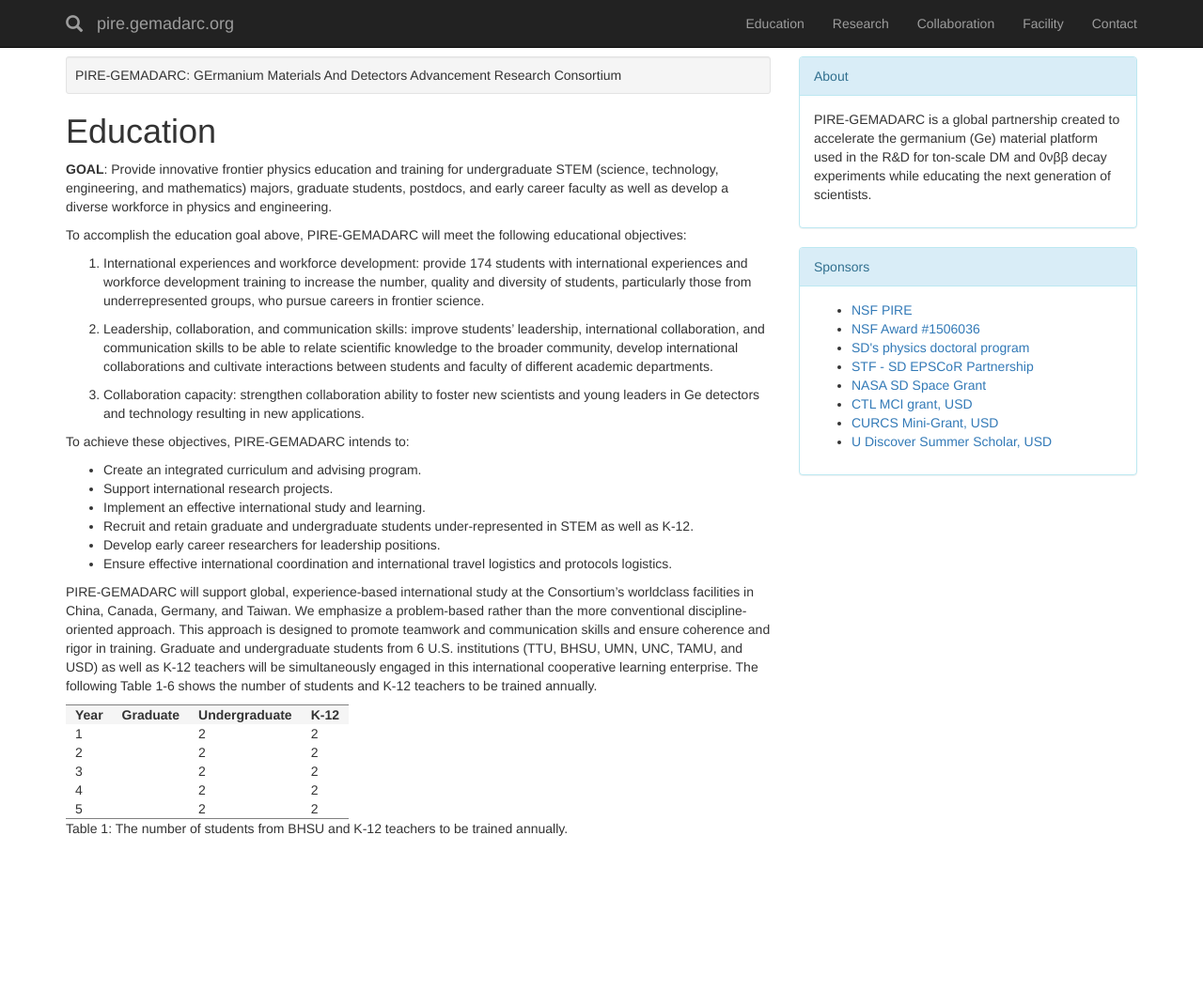
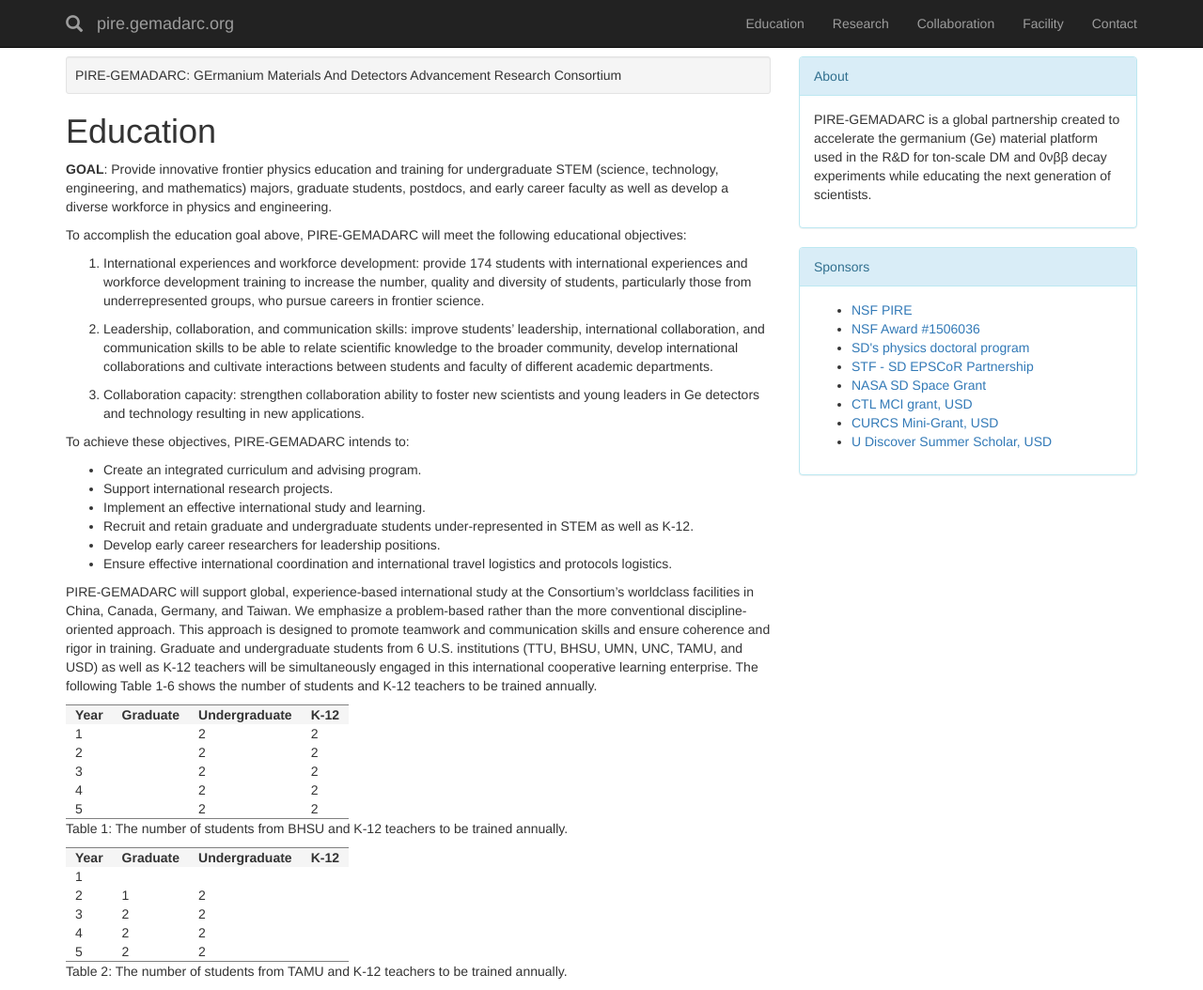
Before and after one commit to gemadarc/gemadarc.github.io, a Jekyll site: the page built from edu.md, in a window 1280 px wide and 1054 px high. Shown: the whole window at 94% size. Built offline with Jekyll 4.4.1, drawn with Linux system fonts in a browser that asks for light colours; nearby versions of some CDN libraries; our own code applies the rules of GitHub Pages for plain Markdown files.

Commit message:
Update edu.md

```diff
--- a/edu.md
+++ b/edu.md
@@ -42,3 +42,13 @@ students and K-12 teachers to be trained annually.
 | 5  |        |      2      |  2 |
 
 Table 1: The number of students from BHSU and K-12 teachers to be trained annually.
+
+|Year|Graduate|Undergraduate|K-12|
+|----|--------|-------------|----|
+| 1  |        |             |    |
+| 2  |    1   |      2      |    |
+| 3  |    2   |      2      |    |
+| 4  |    2   |      2      |    |
+| 5  |    2   |      2      |    |
+
+Table 2: The number of students from TAMU and K-12 teachers to be trained annually.
```
